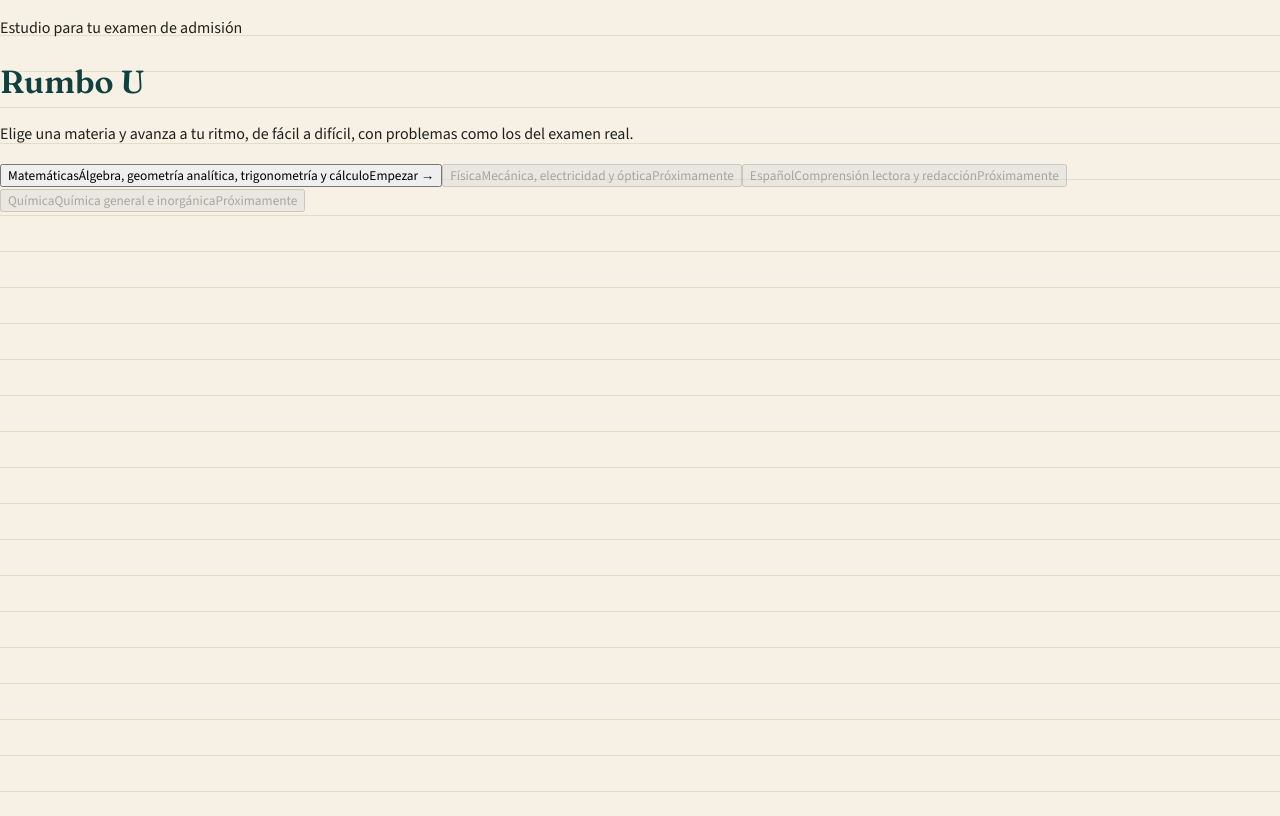
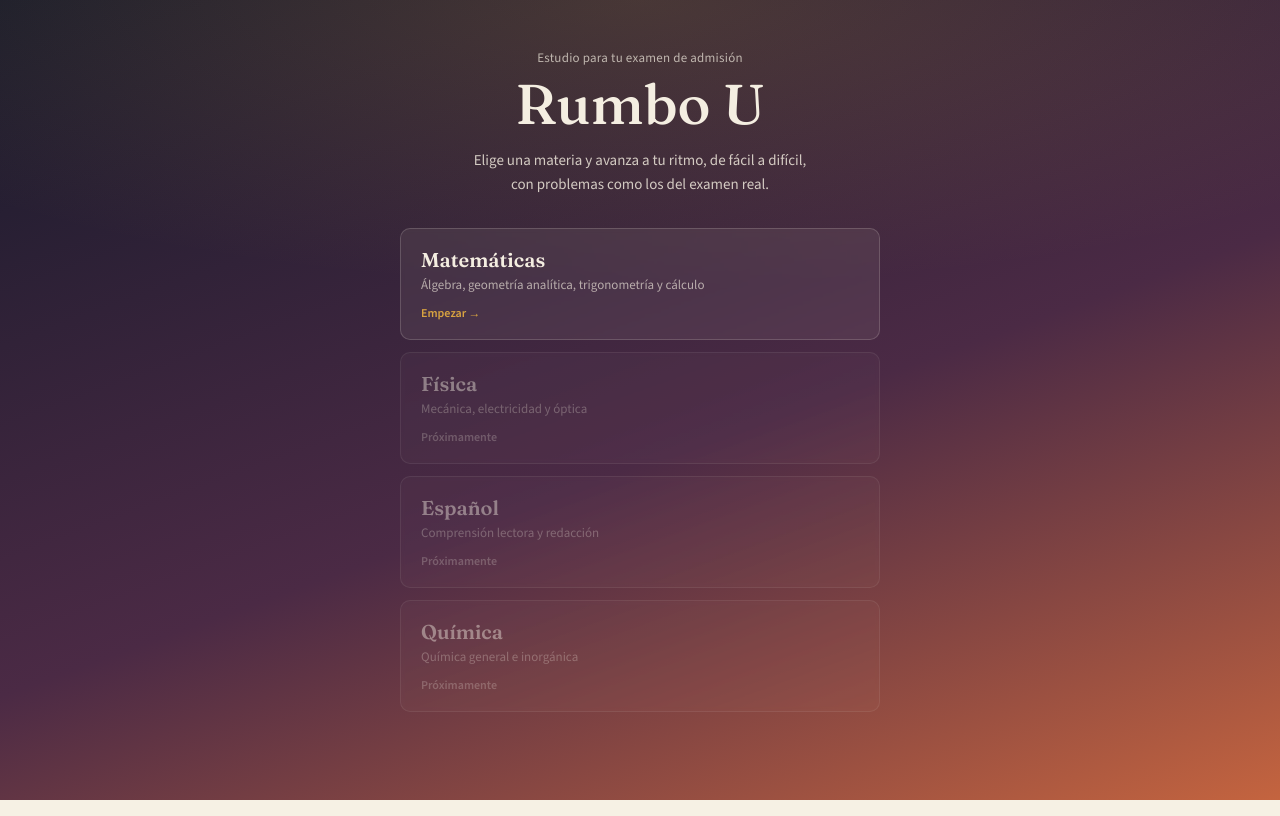
Before and after one commit to diegogonzalez12aguilar-sketch/Rumbo-U, a React (Vite) app: page / in a window 1280 px wide. Built offline with nearby package versions, Linux system fonts and the light colour scheme.

Commit message:
Update index.css

```diff
--- a/index.css
+++ b/index.css
@@ -12,6 +12,12 @@
   --brick: #9C4230;
   --brick-bg: #F3E1D9;
   --radius: 6px;
+
+  --dusk-navy: #171A2B;
+  --dusk-plum: #4B2A45;
+  --dusk-terracotta: #C4643F;
+  --dusk-gold: #D9A441;
+  --cream: #F4EEE1;
 }
 
 * { box-sizing: border-box; }
@@ -47,6 +53,104 @@ button {
   font-family: inherit;
   cursor: pointer;
 }
+
+/* ---------------- INICIO (hero) ---------------- */
+
+.home {
+  min-height: 100%;
+  background:
+    radial-gradient(ellipse 120% 60% at 50% 0%, rgba(217,164,65,0.18), transparent 60%),
+    linear-gradient(160deg, var(--dusk-navy) 0%, var(--dusk-plum) 55%, var(--dusk-terracotta) 100%);
+  color: var(--cream);
+  padding: 48px 22px 40px;
+}
+
+.hero {
+  text-align: center;
+  max-width: 480px;
+  margin: 0 auto 32px;
+}
+
+.hero-eyebrow {
+  font-size: 13px;
+  letter-spacing: 0.02em;
+  color: rgba(244, 238, 225, 0.7);
+  margin: 0 0 8px;
+}
+
+.hero-title {
+  font-family: "Fraunces", serif;
+  font-weight: 500;
+  font-optical-sizing: auto;
+  font-size: 56px;
+  line-height: 1;
+  color: var(--cream);
+  margin: 0 0 16px;
+}
+
+.hero-sub {
+  font-size: 15px;
+  color: rgba(244, 238, 225, 0.82);
+  line-height: 1.6;
+  margin: 0 auto;
+  max-width: 340px;
+}
+
+.subject-grid {
+  display: flex;
+  flex-direction: column;
+  gap: 12px;
+  max-width: 480px;
+  margin: 0 auto;
+}
+
+.subject-card {
+  background: rgba(244, 238, 225, 0.07);
+  border: 1px solid rgba(244, 238, 225, 0.18);
+  border-radius: 10px;
+  padding: 18px 20px;
+  text-align: left;
+  color: var(--cream);
+  display: flex;
+  flex-direction: column;
+  gap: 2px;
+  backdrop-filter: blur(2px);
+}
+
+.subject-card:not(.locked):hover {
+  background: rgba(244, 238, 225, 0.13);
+  border-color: rgba(217, 164, 65, 0.6);
+}
+
+.subject-card.locked {
+  opacity: 0.45;
+  cursor: default;
+}
+
+.subject-name {
+  font-family: "Fraunces", serif;
+  font-size: 20px;
+  font-weight: 600;
+}
+
+.subject-tagline {
+  font-size: 13px;
+  color: rgba(244, 238, 225, 0.65);
+  margin-top: 2px;
+}
+
+.subject-status {
+  font-size: 12px;
+  color: var(--dusk-gold);
+  margin-top: 10px;
+  font-weight: 600;
+}
+
+.subject-card.locked .subject-status {
+  color: rgba(244, 238, 225, 0.55);
+}
+
+/* ---------------- APP INTERIOR (materia/unidad/problema) ---------------- */
 
 .app-shell {
   max-width: 480px;
```
